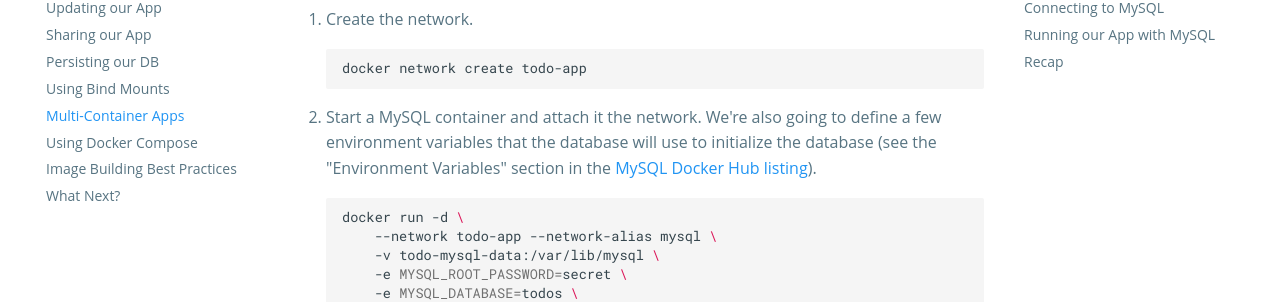
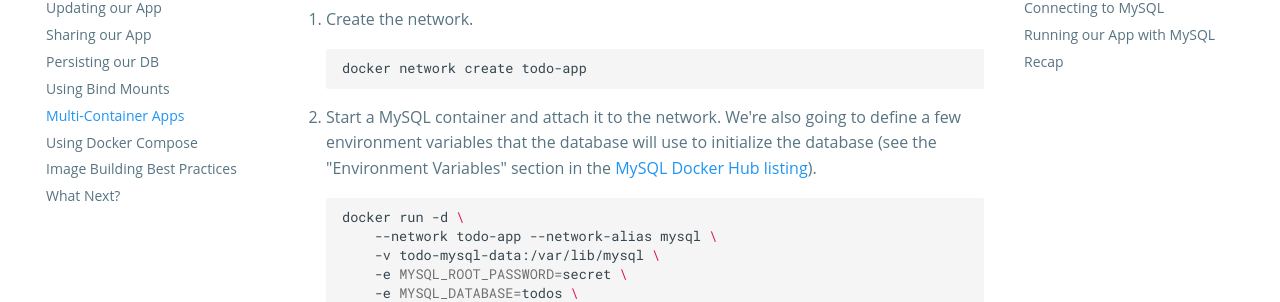
Before and after one commit to douglascm/timescale_assignment, an MkDocs documentation site: the page built from docs/tutorial/multi-container-apps/index.md, in a window 1280 px wide and 900 px high, scrolled down 1062 px. Shown: the part 154-456 px from the top of the window. Built offline with MkDocs 1.6.1 and Material for MkDocs 9.7.7, drawn with Linux system fonts in a browser that asks for light colours; comment, search, counter and statistics services are not loaded.

Commit message:
Fix typo

````diff
--- a/docs/tutorial/multi-container-apps/index.md
+++ b/docs/tutorial/multi-container-apps/index.md
@@ -37,7 +37,7 @@ For now, we will create the network first and attach the MySQL container at star
     docker network create todo-app
     ```
 
-1. Start a MySQL container and attach it the network. We're also going to define a few environment variables that the
+1. Start a MySQL container and attach it to the network. We're also going to define a few environment variables that the
   database will use to initialize the database (see the "Environment Variables" section in the [MySQL Docker Hub listing](https://hub.docker.com/_/mysql/)).
 
     ```bash
````
